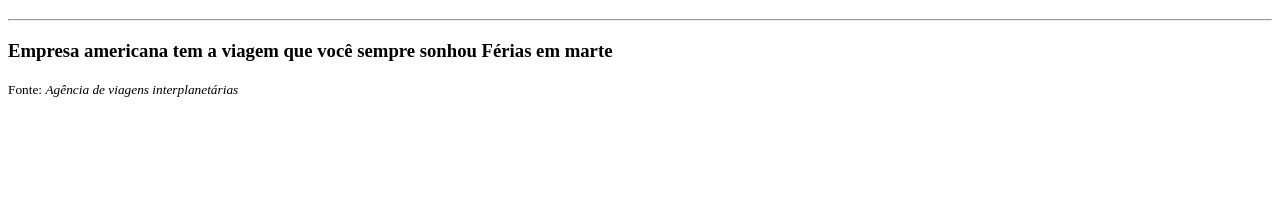
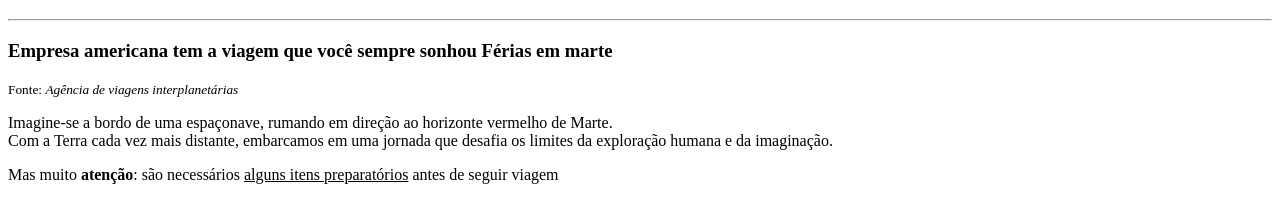
Before and after one commit to mmendesdev/atividadeHtml, a plain HTML site: page src/aula01/index.html in a window 1280 px wide. Shown: the part 61-284 px from the top of the page. Drawn offline with Linux system fonts and the light colour scheme.

Commit message:
segundo commit

```diff
--- a/src/aula01/index.html
+++ b/src/aula01/index.html
@@ -11,8 +11,16 @@
         <hr>
         <h3>Empresa americana tem a viagem que você sempre sonhou Férias em marte</h3>
         <p>
+        <!-- SMALL= deixar o texto mais pequeno --->
             <small>Fonte: <i>Agência de viagens interplanetárias</i></small>
         </p>
+
+        <p>   <!--BR = QUEBRA DE LINHA-->  <!--  <U> = sombrinha parte da frase -->
+            Imagine-se a bordo de uma espaçonave, rumando em direção ao horizonte vermelho de Marte. <br>
+            Com a Terra cada vez mais distante, embarcamos em uma jornada que desafia os limites da exploração humana e da imaginação.
+        </p>
+        <!--STRONG = deixa a frase em negrito -->
+        <p>Mas muito <strong>atenção</strong>: são necessários <u>alguns itens preparatórios</u> antes de seguir viagem</p>
      </body>
 
 
```
